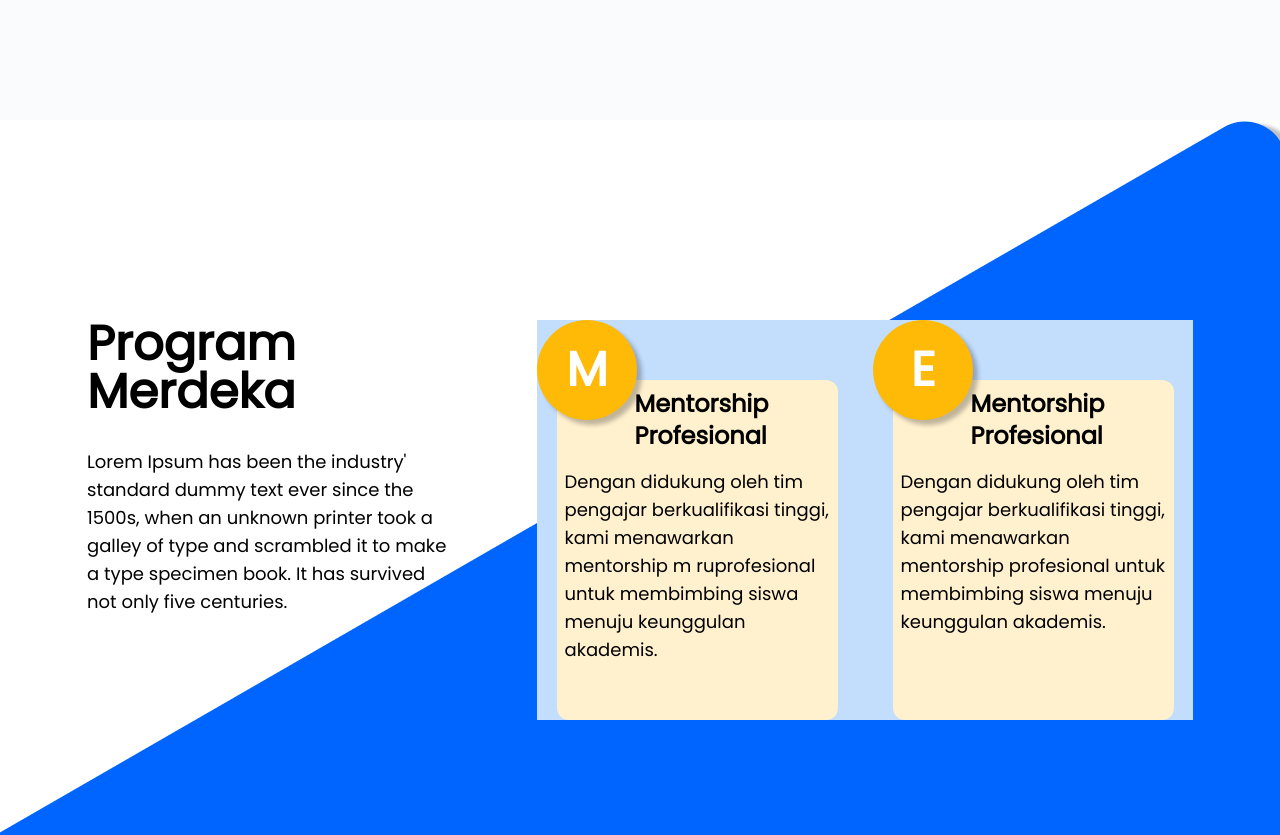
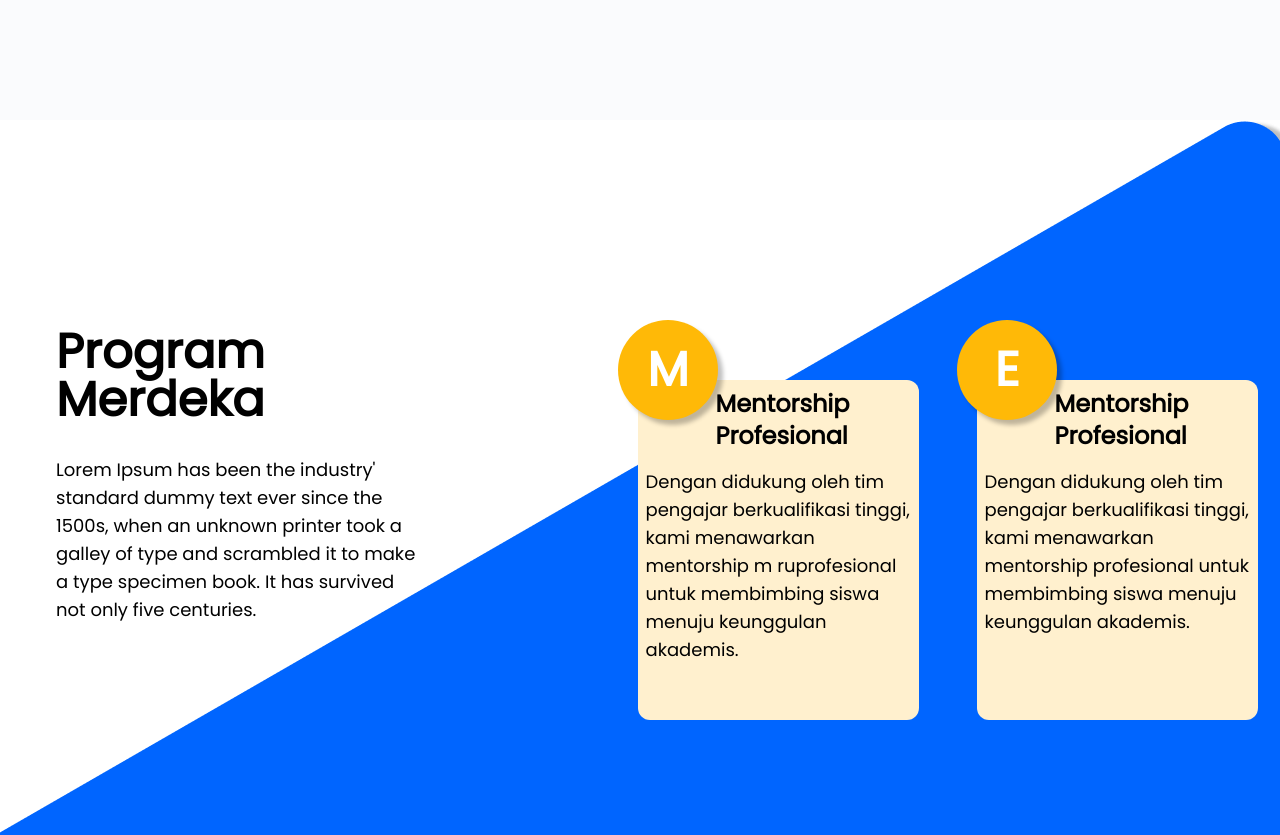
Before and after one commit to RozKoy/Bimbel-Griselda, a Next.js app: page /student in a window 1280 px wide. Shown: the part 680-1515 px from the top of the page. Built offline with nearby package versions, Linux system fonts and the light colour scheme.

Commit message:
Add Slider in MerdekaProgram

```diff
--- a/src/components/landing-pages/Beranda/Testimonials.tsx
+++ b/src/components/landing-pages/Beranda/Testimonials.tsx
@@ -1,5 +1,46 @@
 import CardTestimonials from "../CardTestimonials";
+import Slider from "react-slick";
+import "slick-carousel/slick/slick.css";
+import "slick-carousel/slick/slick-theme.css";
 const Testimonials = () => {
+  const settings = {
+    dots: true,
+    className: " h-auto w-full  ",
+
+    infinite: true,
+    autoplay: true,
+    speed: 2000,
+    autoplaySpeed: 2000,
+    slidesToShow: 2,
+    slidesToScroll: 1,
+
+    responsive: [
+      {
+        breakpoint: 1024,
+        settings: {
+          slidesToShow: 2,
+          slidesToScroll: 1,
+          infinite: true,
+          dots: true,
+        },
+      },
+      {
+        breakpoint: 600,
+        settings: {
+          slidesToShow: 2,
+          slidesToScroll: 2,
+          initialSlide: 2,
+        },
+      },
+      {
+        breakpoint: 480,
+        settings: {
+          slidesToShow: 1,
+          slidesToScroll: 1,
+        },
+      },
+    ],
+  };
   return (
     <div className="bg-[#FFB700] w-full h-screen sm:py-14 sm:px-14">
       <div className=" w-auto h-full flex flex-col items-center sm:space-y-28 ">
@@ -12,7 +53,7 @@ const Testimonials = () => {
             the best service we provide
           </p>
         </div>
-        <div className="flex sm:space-x-6">
+        <Slider {...settings}>
           <CardTestimonials
             nama="Pandu"
             job="Programmers"
@@ -23,7 +64,17 @@ const Testimonials = () => {
             job="Programmers"
             testimony="Lorem ipsum dolor sit amet, consectetur adipiscing elit. Donec arcu consectetur elementum id massa."
           />
-        </div>
+          <CardTestimonials
+            nama="Pandu"
+            job="Programmers"
+            testimony="Lorem ipsum dolor sit amet, consectetur adipiscing elit. Donec arcu consectetur elementum id massa."
+          />
+          <CardTestimonials
+            nama="Pandu"
+            job="Programmers"
+            testimony="Lorem ipsum dolor sit amet, consectetur adipiscing elit. Donec arcu consectetur elementum id massa."
+          />
+        </Slider>
       </div>
     </div>
   );
--- a/src/components/landing-pages/CardTestimonials.tsx
+++ b/src/components/landing-pages/CardTestimonials.tsx
@@ -14,7 +14,7 @@ const CardTestimonials: React.FC<CardTestimonialsProps> = ({
   testimony,
 }) => {
   return (
-    <div className=" h-[300px] relative flex items-end">
+    <div className=" h-[300px] relative flex items-end m-4">
       <Image
         src={user}
         width={70}
--- a/src/components/landing-pages/Murid/MerdekaProgram.tsx
+++ b/src/components/landing-pages/Murid/MerdekaProgram.tsx
@@ -1,9 +1,55 @@
 import CardProgram from "./CardProgram";
+import Slider from "react-slick";
+import "slick-carousel/slick/slick.css";
+import "slick-carousel/slick/slick-theme.css";
+
+function Arrow(props: any) {
+  const { onClick } = props;
+  return <div className="hidden" onClick={onClick} />;
+}
+
 export default function MerdekaProgram() {
+  const settings = {
+    className: "  h-auto flex items-end sm:w-[678px]  ",
+
+    speed: 2000,
+
+    slidesToShow: 2,
+    slidesToScroll: 1,
+    nextArrow: <Arrow />,
+    prevArrow: <Arrow />,
+
+    responsive: [
+      {
+        breakpoint: 1024,
+        settings: {
+          slidesToShow: 2,
+          slidesToScroll: 1,
+          infinite: true,
+          dots: true,
+        },
+      },
+      {
+        breakpoint: 600,
+        settings: {
+          slidesToShow: 2,
+          slidesToScroll: 2,
+          initialSlide: 2,
+        },
+      },
+      {
+        breakpoint: 480,
+        settings: {
+          slidesToShow: 1,
+          slidesToScroll: 1,
+        },
+      },
+    ],
+  };
   return (
-    <div className="bg-[url('../../public/assets/Subtract.png')] w-full min-h-screen flex justify-center items-center">
-      <div className="flex  sm:space-x-20 ">
-        <div className="flex flex-col space-y-8">
+    <div className="bg-[url('../../public/assets/Subtract.png')] w-full min-h-screen flex  items-center ">
+      <div className="flex   sm:space-x-48 ">
+        <div className="flex flex-col space-y-8 sm:ml-14 sm:mt-2">
           <p className="text-[#000] font-extrabold sm:text-5xl sm:w-[235px]">
             Program Merdeka
           </p>
@@ -14,7 +60,7 @@ export default function MerdekaProgram() {
             five centuries.
           </p>
         </div>
-        <div className="flex bg-blue-200 space-x-4 ">
+        <Slider {...settings}>
           <CardProgram
             title="M"
             headline="Mentorship Profesional"
@@ -25,7 +71,32 @@ export default function MerdekaProgram() {
             headline="Mentorship Profesional"
             description="Dengan didukung oleh tim pengajar berkualifikasi tinggi, kami menawarkan mentorship profesional untuk membimbing siswa menuju keunggulan akademis."
           />
-        </div>
+          <CardProgram
+            title="R"
+            headline="Mentorship Profesional"
+            description="Dengan didukung oleh tim pengajar berkualifikasi tinggi, kami menawarkan mentorship m ruprofesional untuk membimbing siswa menuju keunggulan akademis."
+          />
+          <CardProgram
+            title="D"
+            headline="Mentorship Profesional"
+            description="Dengan didukung oleh tim pengajar berkualifikasi tinggi, kami menawarkan mentorship profesional untuk membimbing siswa menuju keunggulan akademis."
+          />
+          <CardProgram
+            title="E"
+            headline="Mentorship Profesional"
+            description="Dengan didukung oleh tim pengajar berkualifikasi tinggi, kami menawarkan mentorship m ruprofesional untuk membimbing siswa menuju keunggulan akademis."
+          />
+          <CardProgram
+            title="K"
+            headline="Mentorship Profesional"
+            description="Dengan didukung oleh tim pengajar berkualifikasi tinggi, kami menawarkan mentorship profesional untuk membimbing siswa menuju keunggulan akademis."
+          />
+          <CardProgram
+            title="A"
+            headline="Mentorship Profesional"
+            description="Dengan didukung oleh tim pengajar berkualifikasi tinggi, kami menawarkan mentorship profesional untuk membimbing siswa menuju keunggulan akademis."
+          />
+        </Slider>
       </div>
     </div>
   );
```
